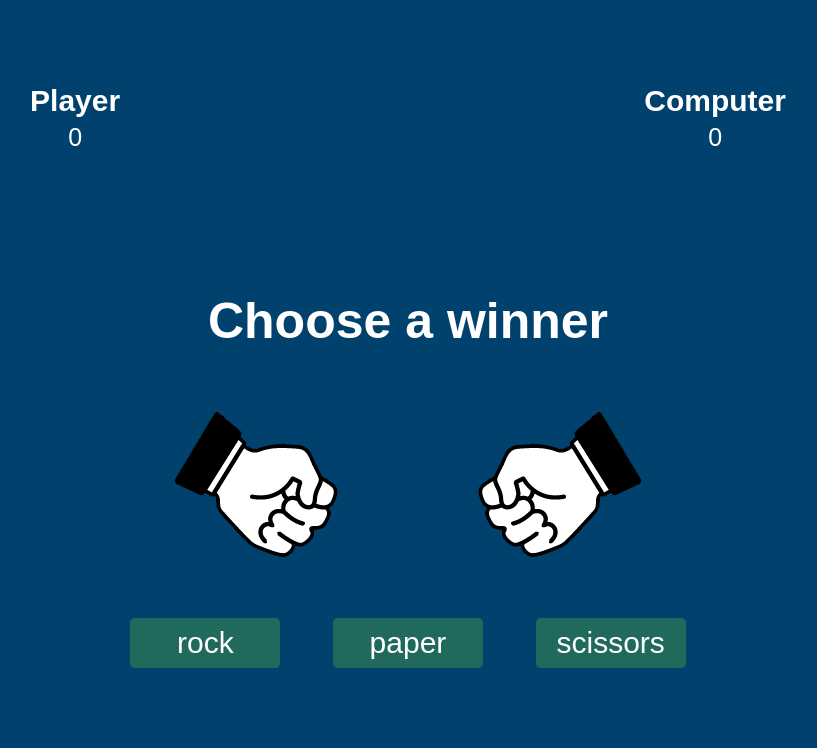
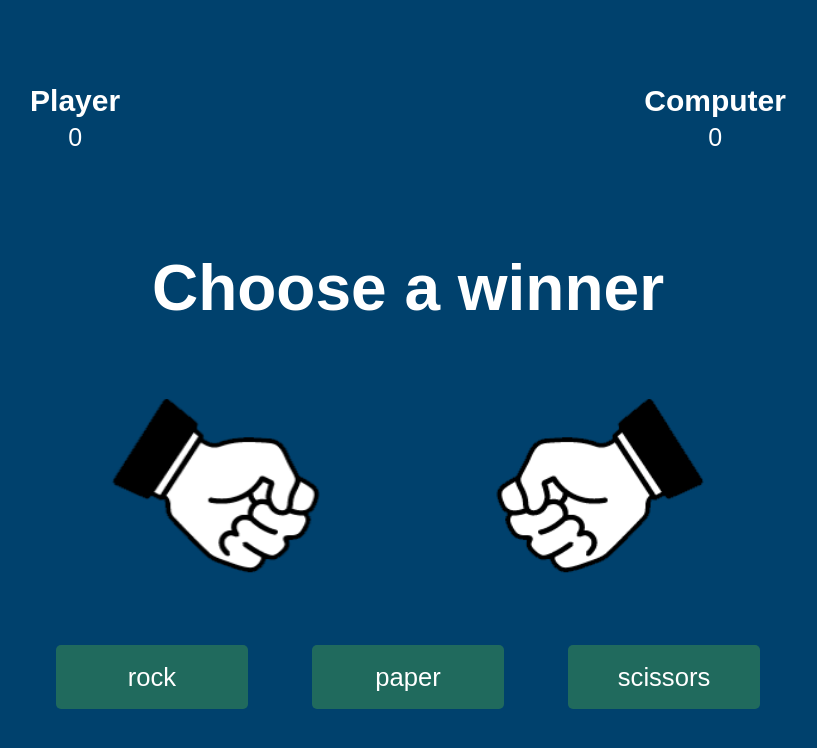
Before and after one commit to Prahyas/Rockpaperscissor, a plain HTML site: page index.html in a window 1280 px wide. Both pictures are taken after a click on the button "Let's Play". Shown: the whole page, without its empty margins (232-1049 px from the left). Drawn offline with Linux system fonts and the light colour scheme.

Commit message:
style updated

```diff
--- a/style.css
+++ b/style.css
@@ -33,16 +33,17 @@ section {
 	transition: opacity 0.5s ease;
 }
 .intro h2 {
-	font-size: 50px;
+	font-size: 5vw;
 }
 .intro button,
 .match button {
+	font-size: 3vw;
 	color: white;
-	width: 150px;
-	height: 50px;
+	width: 15vw;
+	height: 5vw;
 	background: none;
 	border: none;
-	font-size: 30px;
+	font-size: 2vw;
 	background-color: #206a5d;
 	border-radius: 5px;
 	text-align: center;
@@ -55,6 +56,9 @@ section {
 	transform: translate(-50%, -50%);
 	transition: opacity 0.5s ease 0.5s;
 }
+.match h2 {
+	font-size: 5vw;
+}
 .winner {
 	text-align: center;
 	font-size: 50px;
@@ -64,6 +68,10 @@ section {
 	display: flex;
 	justify-content: space-around;
 	align-items: center;
+}
+.hands img {
+	height: 25vw;
+	width: 30vw;
 }
 .player-hand {
 	transform: rotateY(180deg);
```
